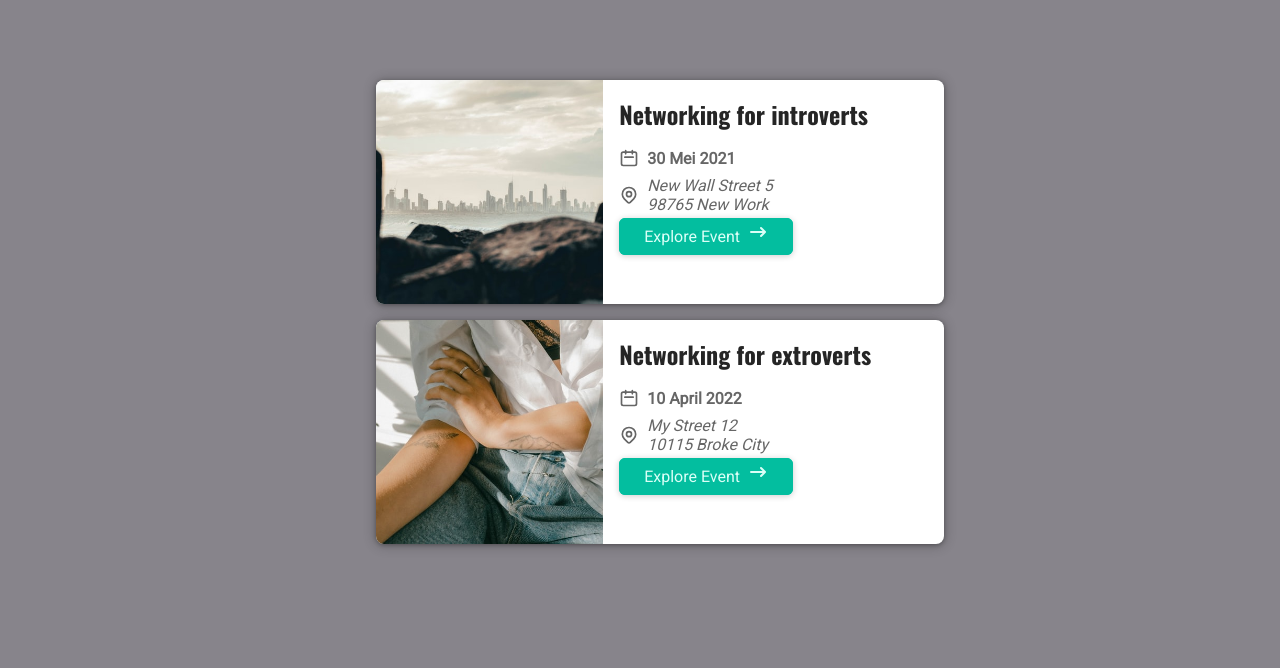
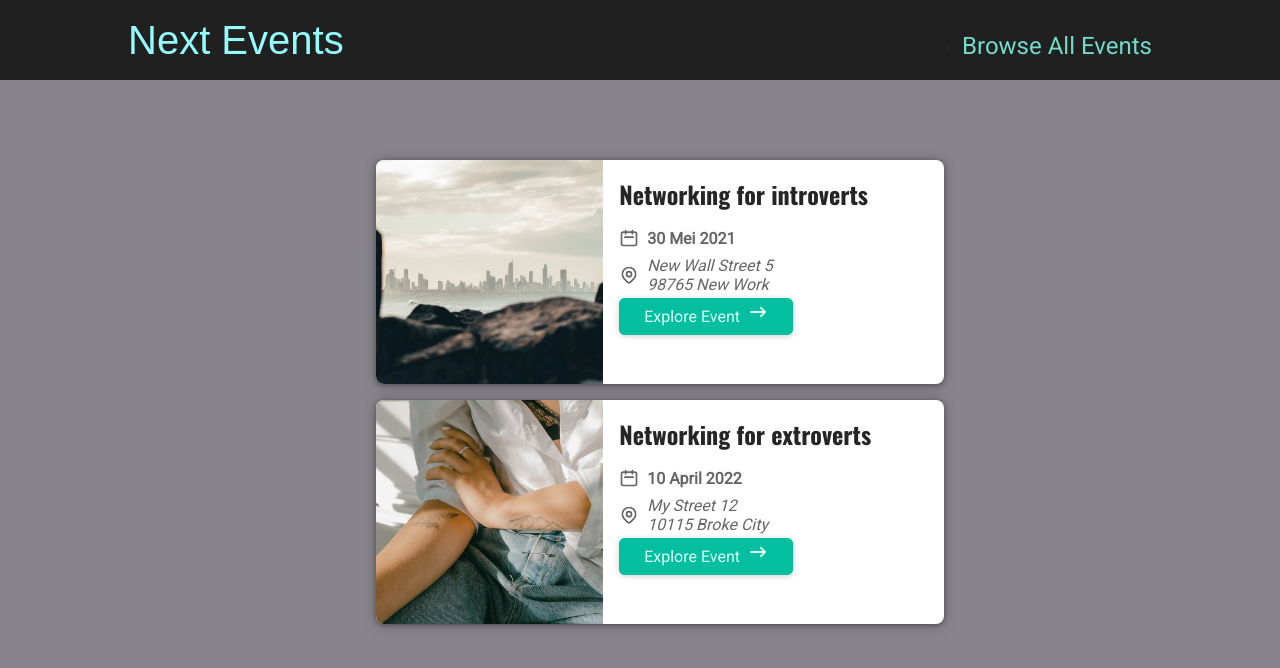
Before and after one commit to Ibwedagama/learn-next-event-app, a Next.js app: page / in a window 1280 px wide. Shown: the top 668 px of the page. Built offline with nearby package versions, Linux system fonts and the light colour scheme.

Commit message:
add layout, navbar; create all event page

```diff
--- /dev/null
+++ b/components/layout/Layout.js
@@ -0,0 +1,15 @@
+import React from 'react'
+import MainHeader from './MainHeader'
+
+const Layout = (props) => {
+  return (
+    <>
+      <MainHeader />
+      <main>
+        {props.children}
+      </main>
+    </>
+  )
+}
+
+export default Layout
--- /dev/null
+++ b/components/layout/MainHeader.js
@@ -0,0 +1,23 @@
+import Link from 'next/link'
+import React from 'react'
+// styling
+import styles from './MainHeader.module.css'
+
+const MainHeader = () => {
+  return (
+    <header className={styles.header}>
+      <div className={styles.logo}>
+        <Link href='/'>Next Events</Link>
+      </div>
+      <nav className={styles.navigation}>
+        <ul>
+          <li>
+            <Link href='/events'>Browse All Events</Link>
+          </li>
+        </ul>
+      </nav>
+    </header>
+  )
+}
+
+export default MainHeader
--- /dev/null
+++ b/components/layout/MainHeader.module.css
@@ -0,0 +1,41 @@
+.header {
+  width: 100%;
+  display: flex;
+  justify-content: space-between;
+  align-items: baseline;
+  padding: 1rem 10%;
+  height: 5rem;
+  background-color: #202020;
+}
+
+.logo {
+  font-size: 1.5rem;
+  color: white;
+  font-family: 'Fira', sans-serif;
+  height: 100%;
+  display: flex;
+  justify-content: center;
+  align-items: center;
+  color: #94fdfd;
+}
+
+.logo a {
+  text-decoration: none;
+  color: #94fdfd;
+}
+
+.navigation a {
+  text-decoration: none;
+  color: #74dacc;
+  font-size: 1rem;
+}
+
+@media (min-width: 768px) {
+  .logo {
+    font-size: 2.5rem;
+  }
+
+  .navigation a {
+    font-size: 1.5rem;
+  }
+}
--- a/pages/_app.js
+++ b/pages/_app.js
@@ -1,7 +1,8 @@
 import '../styles/globals.css'
+import Layout from '../components/layout/Layout'
 
 function MyApp({ Component, pageProps }) {
-  return <Component {...pageProps} />
+  return <Layout><Component {...pageProps} /></Layout>
 }
 
 export default MyApp
--- a/pages/events/index.js
+++ b/pages/events/index.js
@@ -1,9 +1,12 @@
 import React from 'react'
+import { getAllEvents } from '../../data/dummy-data'
+import EvenLists from '../../components/events/EventList'
 
 const AllEventsPage = () => {
+  const events = getAllEvents()
   return (
     <div>
-      <h1>This is events page</h1>
+      <EvenLists items={events}/>
     </div>
   )
 }
```
Also changed, not shown: pages/events/[eventId].js (+19 -2 lines).
